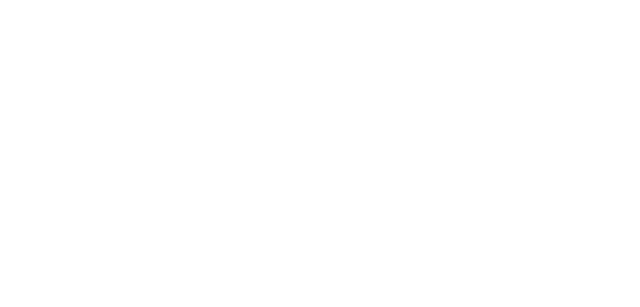
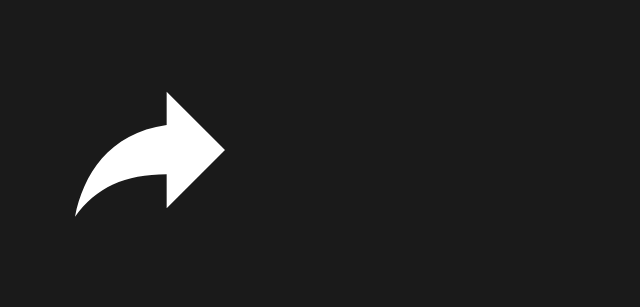
Before and after one commit to NgoBaoKhang2103/svg, a plain HTML site: page index.html in a window 1280 px wide. Shown: the whole page, without its empty margins (0-640 px from the left). Drawn offline with Linux system fonts and the light colour scheme.

Commit message:
Update index.html

```diff
--- a/index.html
+++ b/index.html
@@ -1,3 +1,16 @@
-<svg width="24" height="24" viewBox="0 0 24 24" fill="none" xmlns="http://w3.org" style="cursor: pointer;">
-  <path d="M14 5V9C7 10 4 15 3 20C5.5 16.5 9 14.9 14 14.9V19L21 12L14 5Z" fill="white"/>
-</svg>
+<!DOCTYPE html>
+<html>
+<head>
+    <meta charset="UTF-8">
+    <title>SVG Share</title>
+</head>
+<!-- Thêm background màu đen ở đây để làm nổi bật nút trắng -->
+<body style="background-color: #1a1a1a; margin: 0; padding: 50px;">
+
+    <!-- Mã ảnh SVG của bạn -->
+    <svg width="200" height="200" viewBox="0 0 24 24" fill="none" xmlns="http://w3.org">
+        <path d="M14 5V9C7 10 4 15 3 20C5.5 16.5 9 14.9 14 14.9V19L21 12L14 5Z" fill="white"/>
+    </svg>
+
+</body>
+</html>
```
